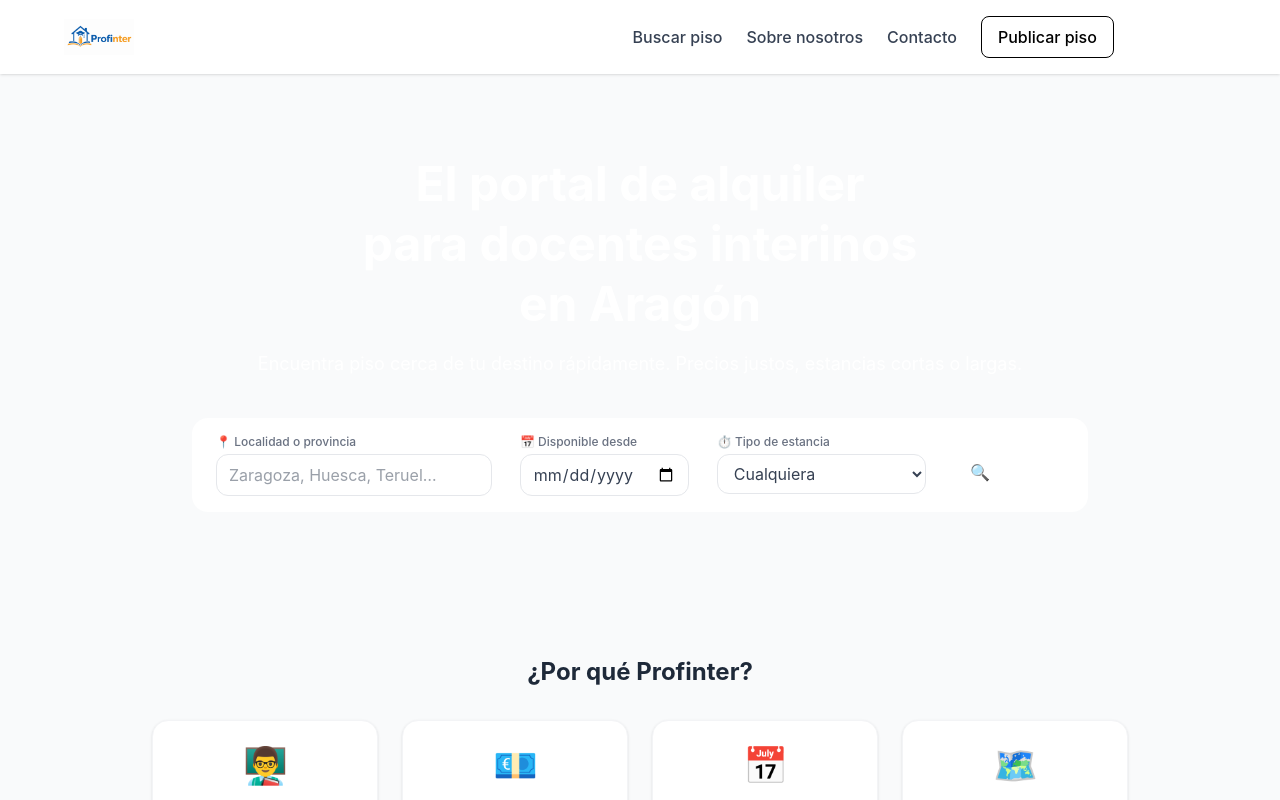
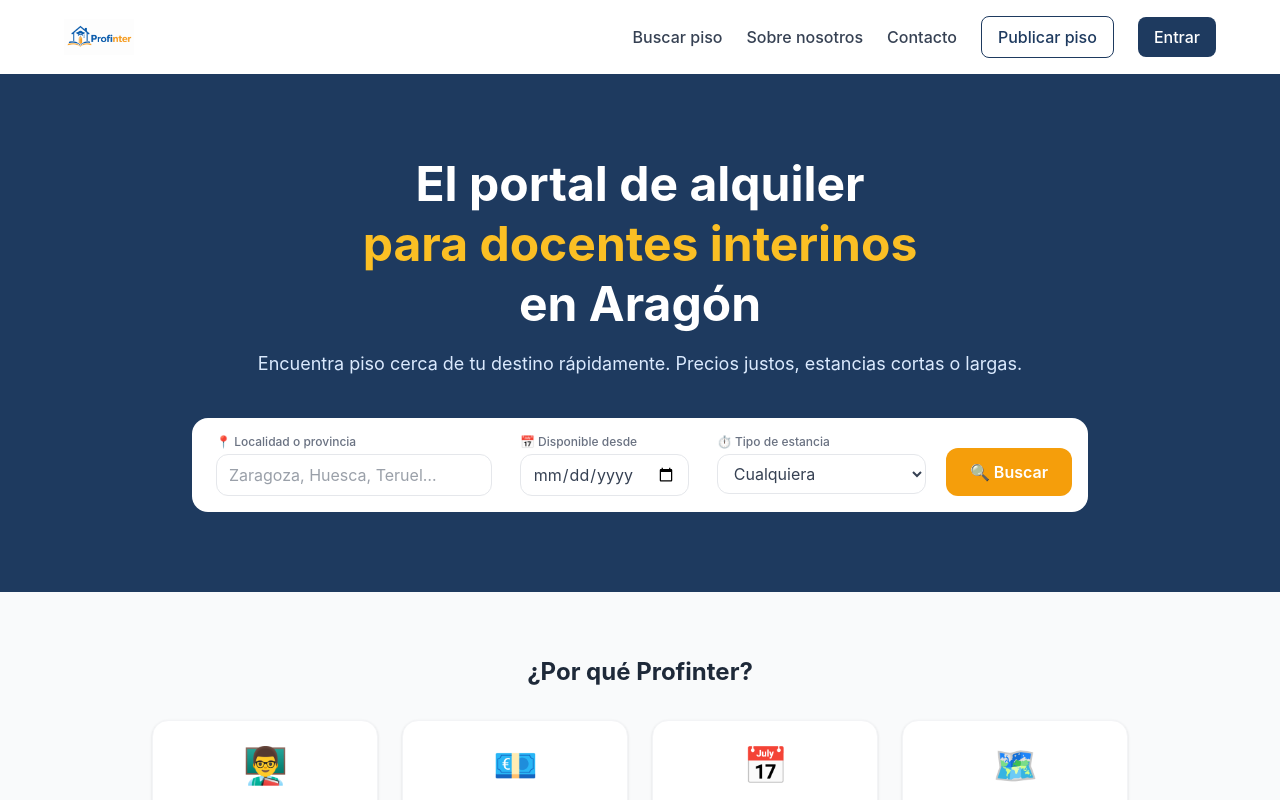
Before and after one commit to josemmoralesleiva-code/mundointerino-frontend, a React (Vite) app: page / in a window 1280 px wide. Shown: the top 800 px of the page. Built offline with nearby package versions, Linux system fonts and the light colour scheme.

Commit message:
fix: colores primary y accent via @theme para Tailwind v4

```diff
--- a/src/index.css
+++ b/src/index.css
@@ -1 +1,14 @@
 @import "tailwindcss";
+
+@theme {
+  --color-primary-50: #eff6ff;
+  --color-primary-100: #dbeafe;
+  --color-primary-500: #2563a8;
+  --color-primary-700: #1e3a5f;
+  --color-primary-800: #162d4a;
+  --color-primary-900: #0f1f33;
+
+  --color-accent-400: #fbbf24;
+  --color-accent-500: #f59e0b;
+  --color-accent-600: #d97706;
+}
```
